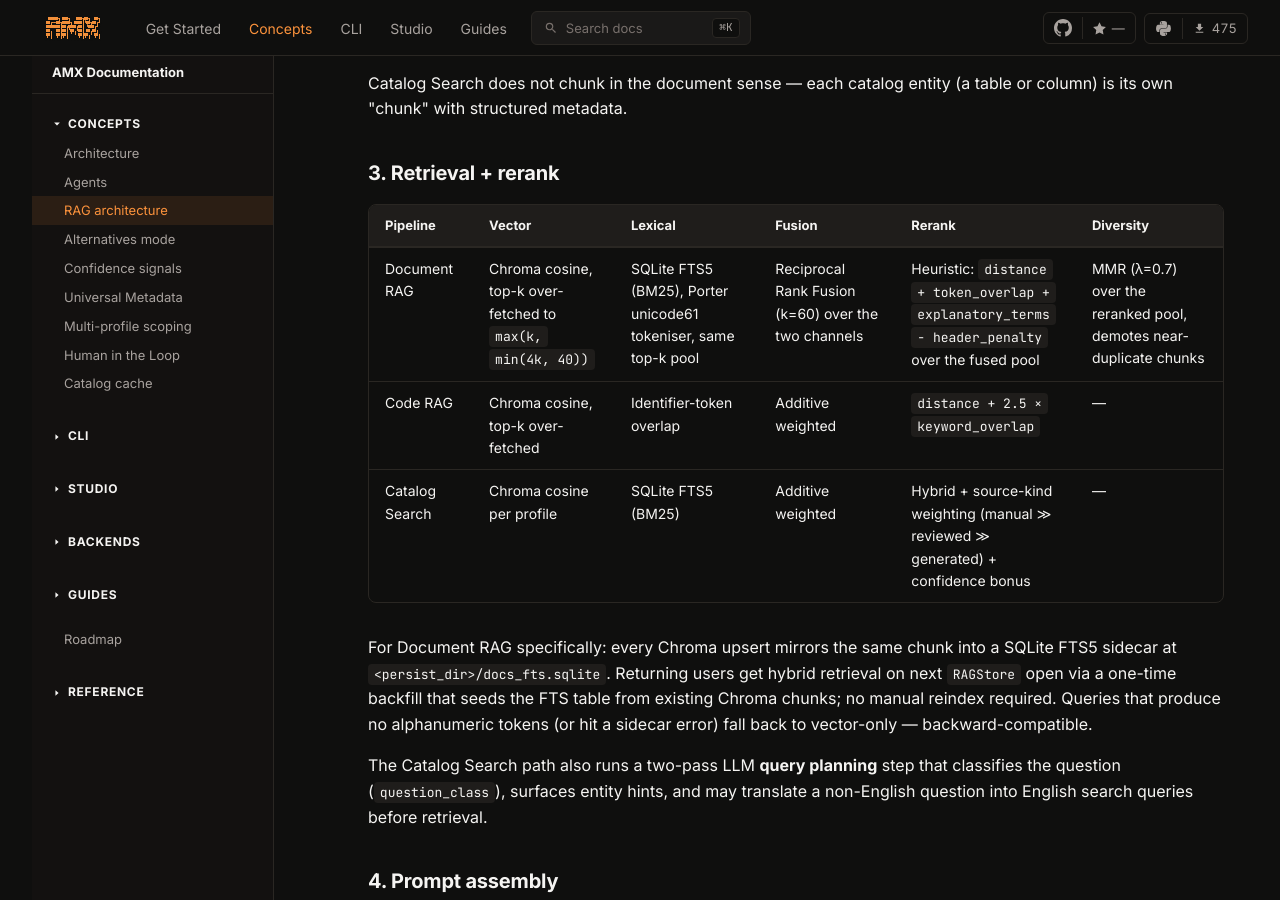
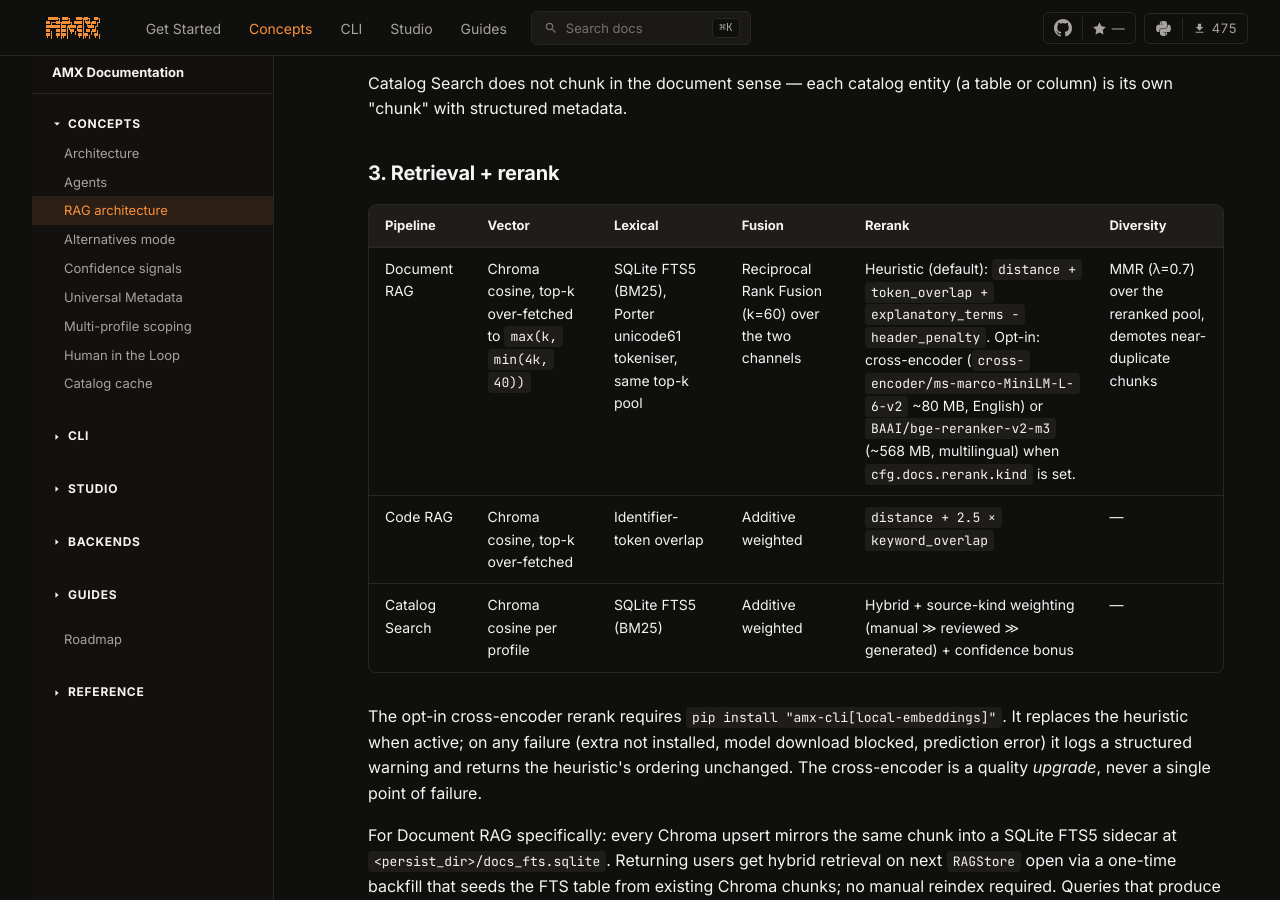
Before and after one commit to omeryasirkucuk/amx-docs, an MkDocs documentation site: the page built from docs/concepts/rag-architecture.md, in a window 1280 px wide and 900 px high, scrolled down 2194 px. Built offline with MkDocs 1.6.1 and Material for MkDocs 9.7.7, drawn with Linux system fonts in a browser that asks for light colours; comment, search, counter and statistics services are not loaded.

Commit message:
docs(concepts): document opt-in cross-encoder rerank (PR-F / F2.2) (#41)
PR-462 added a cross-encoder reranker for Document RAG behind a
config flag, with graceful fallback to the heuristic on any
failure. Update the retrieval-stack table to show both the
default heuristic and the opt-in cross-encoder, and add a short
paragraph after the table explaining how to enable it.

mkdocs build --strict clean.

Co-authored-by: omeryasirkucuk <omeryasirkucuk@users.noreply.github.com>

```diff
--- a/docs/concepts/rag-architecture.md
+++ b/docs/concepts/rag-architecture.md
@@ -94,9 +94,16 @@ metadata.
 
 | Pipeline | Vector | Lexical | Fusion | Rerank | Diversity |
 | --- | --- | --- | --- | --- | --- |
-| Document RAG | Chroma cosine, top-k over-fetched to `max(k, min(4k, 40))` | SQLite FTS5 (BM25), Porter unicode61 tokeniser, same top-k pool | Reciprocal Rank Fusion (k=60) over the two channels | Heuristic: `distance + token_overlap + explanatory_terms − header_penalty` over the fused pool | MMR (λ=0.7) over the reranked pool, demotes near-duplicate chunks |
+| Document RAG | Chroma cosine, top-k over-fetched to `max(k, min(4k, 40))` | SQLite FTS5 (BM25), Porter unicode61 tokeniser, same top-k pool | Reciprocal Rank Fusion (k=60) over the two channels | Heuristic (default): `distance + token_overlap + explanatory_terms − header_penalty`. Opt-in: cross-encoder (`cross-encoder/ms-marco-MiniLM-L-6-v2` ~80 MB, English) or `BAAI/bge-reranker-v2-m3` (~568 MB, multilingual) when `cfg.docs.rerank.kind` is set. | MMR (λ=0.7) over the reranked pool, demotes near-duplicate chunks |
 | Code RAG | Chroma cosine, top-k over-fetched | Identifier-token overlap | Additive weighted | `distance + 2.5 × keyword_overlap` | — |
 | Catalog Search | Chroma cosine per profile | SQLite FTS5 (BM25) | Additive weighted | Hybrid + source-kind weighting (manual ≫ reviewed ≫ generated) + confidence bonus | — |
+
+The opt-in cross-encoder rerank requires
+`pip install "amx-cli[local-embeddings]"`. It replaces the
+heuristic when active; on any failure (extra not installed, model
+download blocked, prediction error) it logs a structured warning
+and returns the heuristic's ordering unchanged. The cross-encoder
+is a quality *upgrade*, never a single point of failure.
 
 For Document RAG specifically: every Chroma upsert mirrors the same
 chunk into a SQLite FTS5 sidecar at
```
